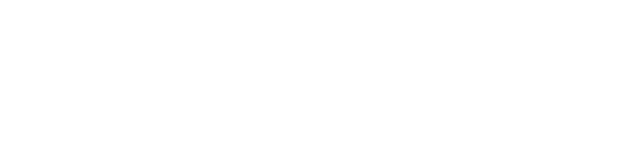
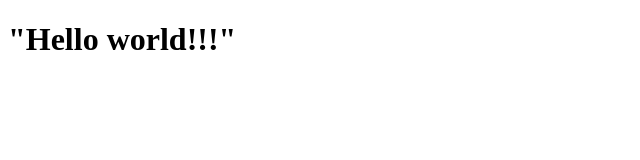
Before and after one commit to Emanhaile/GitPractice, a plain HTML site: page Pages/index.html in a window 1280 px wide. Shown: the whole page, without its empty margins (0-640 px from the left). Drawn offline with Linux system fonts and the light colour scheme.

Commit message:
updated file

```diff
--- a/Pages/index.html
+++ b/Pages/index.html
@@ -6,6 +6,8 @@
     <title>Document</title>
 </head>
 <body>
-
+    <h1>
+        "Hello world!!!"
+    </h1>
 </body>
 </html>
```
